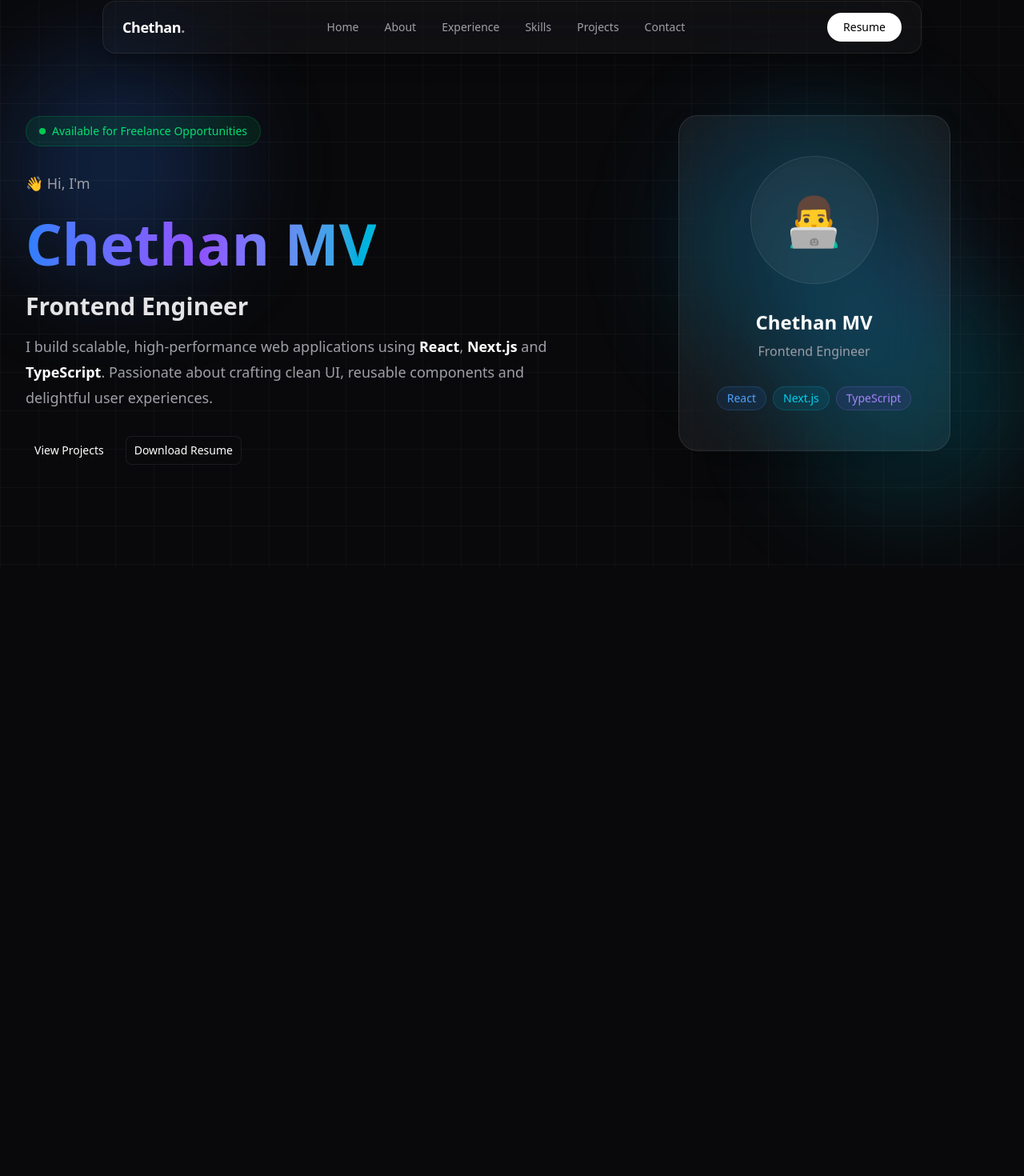
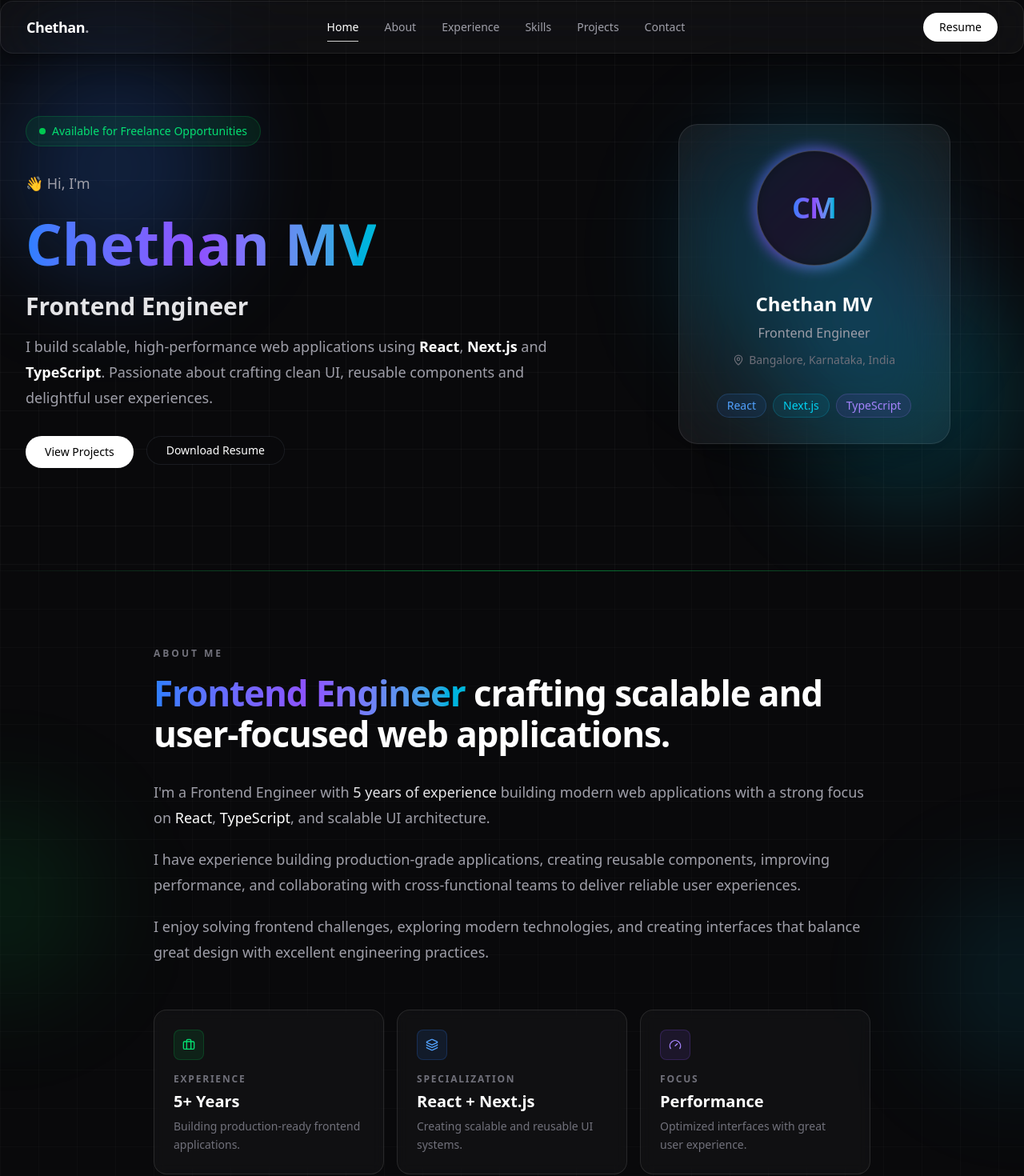
Before and after one commit to chethanmv-31/chethan-portfolio, a Next.js app: page / in a window 1280 px wide. Shown: the part 15-1485 px from the top of the page at 80% size. Before the commit the page ends 1108 px from the top, so only its background shows below. Built offline with nearby package versions, Linux system fonts and the light colour scheme.

Commit message:
added the about section and improved the hero and navbar

```diff
--- a/src/app/page.tsx
+++ b/src/app/page.tsx
@@ -1,14 +1,29 @@
 import { Navbar } from "@/components/sections/navbar/Navbar";
 import { Hero } from "@/components/sections/hero/Hero";
+import { About } from "@/components/sections/about/About";
+
+const sectionAnchors = [
+  "experience",
+  "skills",
+  "projects",
+  "contact",
+] as const;
 
 export default function Home() {
   return (
     <main className="min-h-screen bg-zinc-950 text-white">
       <Navbar />
       <Hero />
+      <About />
 
-      {/* Projects anchor: ensures "#projects" targets a real element */}
-      <section id="projects" className="min-h-[24rem] bg-transparent" />
+      {sectionAnchors.map((id) => (
+        <section
+          key={id}
+          id={id}
+          className="min-h-96 scroll-mt-28 bg-transparent"
+          aria-hidden
+        />
+      ))}
     </main>
   );
 }
--- /dev/null
+++ b/src/components/sections/about/About.tsx
@@ -0,0 +1,22 @@
+import { Container } from "@/components/common/Container";
+import { Section } from "@/components/common/Section";
+import { AboutContent } from "./AboutContent";
+import { AboutStats } from "./AboutStats";
+
+export function About() {
+  return (
+    <Section id="about" className="relative isolate scroll-mt-28 overflow-hidden">
+      <div className="absolute inset-x-0 top-0 h-px bg-gradient-to-r from-transparent via-green-500/60 to-transparent" />
+      <div className="absolute inset-0 -z-20 bg-[linear-gradient(to_right,#ffffff05_1px,transparent_1px),linear-gradient(to_bottom,#ffffff05_1px,transparent_1px)] bg-[size:48px_48px]" />
+      <div className="absolute -left-32 top-1/3 -z-10 h-64 w-64 rounded-full bg-green-500/10 blur-3xl" />
+      <div className="absolute -right-32 bottom-1/4 -z-10 h-64 w-64 rounded-full bg-cyan-500/10 blur-3xl" />
+
+      <Container>
+        <div className="mx-auto max-w-4xl space-y-14">
+          <AboutContent />
+          <AboutStats />
+        </div>
+      </Container>
+    </Section>
+  );
+}
--- /dev/null
+++ b/src/components/sections/about/AboutContent.tsx
@@ -0,0 +1,41 @@
+import { GradientText } from "@/components/common/GradientText";
+
+export function AboutContent() {
+  return (
+    <div className="space-y-8">
+      <div className="space-y-4">
+        <p className="text-xs font-semibold uppercase tracking-[0.25em] text-zinc-500">
+          About Me
+        </p>
+
+        <h2 className="text-3xl font-bold leading-tight tracking-tight text-white sm:text-4xl lg:text-[2.75rem] lg:leading-[1.15]">
+          <GradientText>Frontend Engineer</GradientText> crafting scalable
+          and user-focused web applications.
+        </h2>
+      </div>
+
+      <div className="space-y-5 text-base leading-7 text-zinc-400 sm:text-lg sm:leading-8">
+        <p>
+          I&apos;m a Frontend Engineer with{" "}
+          <span className="font-medium text-zinc-200">5 years of experience</span>{" "}
+          building modern web applications with a strong focus on{" "}
+          <span className="font-medium text-white">React</span>,{" "}
+          <span className="font-medium text-white">TypeScript</span>, and
+          scalable UI architecture.
+        </p>
+
+        <p>
+          I have experience building production-grade applications, creating
+          reusable components, improving performance, and collaborating with
+          cross-functional teams to deliver reliable user experiences.
+        </p>
+
+        <p>
+          I enjoy solving frontend challenges, exploring modern technologies,
+          and creating interfaces that balance great design with excellent
+          engineering practices.
+        </p>
+      </div>
+    </div>
+  );
+}
--- /dev/null
+++ b/src/components/sections/about/AboutStats.tsx
@@ -0,0 +1,73 @@
+import { Briefcase, Gauge, Layers } from "lucide-react";
+import { cn } from "@/lib/utils";
+
+const highlights = [
+  {
+    icon: Briefcase,
+    label: "Experience",
+    value: "5+ Years",
+    description: "Building production-ready frontend applications.",
+    glow: "from-green-500/20 to-emerald-500/5",
+    iconClass: "text-green-400",
+    iconBg: "bg-green-500/10 border-green-500/20",
+  },
+  {
+    icon: Layers,
+    label: "Specialization",
+    value: "React + Next.js",
+    description: "Creating scalable and reusable UI systems.",
+    glow: "from-blue-500/20 to-cyan-500/5",
+    iconClass: "text-blue-400",
+    iconBg: "bg-blue-500/10 border-blue-500/20",
+  },
+  {
+    icon: Gauge,
+    label: "Focus",
+    value: "Performance",
+    description: "Optimized interfaces with great user experience.",
+    glow: "from-violet-500/20 to-purple-500/5",
+    iconClass: "text-violet-400",
+    iconBg: "bg-violet-500/10 border-violet-500/20",
+  },
+] as const;
+
+export function AboutStats() {
+  return (
+    <div className="grid gap-4 sm:grid-cols-3">
+      {highlights.map((item) => (
+        <div
+          key={item.label}
+          className="group relative overflow-hidden rounded-2xl border border-white/10 bg-white/[0.03] p-6 backdrop-blur-sm transition-colors hover:border-white/20 hover:bg-white/[0.05]"
+        >
+          <div
+            className={cn(
+              "pointer-events-none absolute inset-0 bg-gradient-to-br opacity-0 transition-opacity group-hover:opacity-100",
+              item.glow
+            )}
+          />
+
+          <div className="relative space-y-4">
+            <div
+              className={cn(
+                "inline-flex rounded-lg border p-2.5",
+                item.iconBg
+              )}
+            >
+              <item.icon className={cn("h-4 w-4", item.iconClass)} />
+            </div>
+
+            <div className="space-y-1.5">
+              <p className="text-xs font-semibold uppercase tracking-[0.15em] text-zinc-500">
+                {item.label}
+              </p>
+              <p className="text-xl font-bold text-white">{item.value}</p>
+              <p className="text-sm leading-relaxed text-zinc-500">
+                {item.description}
+              </p>
+            </div>
+          </div>
+        </div>
+      ))}
+    </div>
+  );
+}
--- a/src/components/sections/hero/Hero.tsx
+++ b/src/components/sections/hero/Hero.tsx
@@ -5,7 +5,7 @@ import { HeroImage } from "./HeroImage";
 
 export function Hero() {
   return (
-    <Section className="relative isolate overflow-hidden pt-36 pb-24 lg:pt-40 lg:pb-32">
+    <Section id="home" className="relative isolate scroll-mt-28 overflow-hidden pt-36 pb-24 lg:pt-40 lg:pb-32">
       {/* Background Grid */}
       <div className="absolute inset-0 -z-20 bg-[linear-gradient(to_right,#ffffff08_1px,transparent_1px),linear-gradient(to_bottom,#ffffff08_1px,transparent_1px)] bg-[size:48px_48px]" />
       {/* Background Glow */}
--- a/src/components/sections/hero/HeroActions.tsx
+++ b/src/components/sections/hero/HeroActions.tsx
@@ -8,26 +8,31 @@ const resumeHref = SITE_CONFIG.resume;
 export function HeroActions() {
   return (
     <div className="flex flex-wrap gap-4">
-      {projectsHref ? (
-        <a href={projectsHref} className={cn(buttonVariants({ variant: "ghost", size: "lg" }))}>
-          View Projects
-        </a>
-      ) : (
-        <span className={cn(buttonVariants({variant: "ghost",  size: "lg" }))}>
-          View Projects
-        </span>
-      )}
+      <a
+        href={projectsHref}
+        className="rounded-full bg-white px-6 py-2.5 text-sm font-medium text-black transition duration-300 hover:bg-zinc-200"
+      >
+        View Projects
+      </a>
 
       {resumeHref ? (
         <a
           href={resumeHref}
           download
-          className={cn(buttonVariants({ variant: "outline", size: "lg" }))}
+          className={cn(
+            buttonVariants({ variant: "outline", size: "lg" }),
+            "rounded-full px-6"
+          )}
         >
           Download Resume
         </a>
       ) : (
-        <span className={cn(buttonVariants({ variant: "outline", size: "lg" }))}>
+        <span
+          className={cn(
+            buttonVariants({ variant: "outline", size: "lg" }),
+            "rounded-full px-6"
+          )}
+        >
           Download Resume
         </span>
       )}
--- a/src/components/sections/hero/HeroImage.tsx
+++ b/src/components/sections/hero/HeroImage.tsx
@@ -1,33 +1,62 @@
+import { MapPin } from "lucide-react";
+import { GradientText } from "@/components/common/GradientText";
+import { SITE_CONFIG } from "@/constants/site";
+
+const techStack = [
+  { name: "React", className: "border-blue-400/20 bg-blue-500/10 text-blue-400" },
+  { name: "Next.js", className: "border-cyan-400/20 bg-cyan-500/10 text-cyan-400" },
+  {
+    name: "TypeScript",
+    className: "border-violet-400/20 bg-violet-500/10 text-violet-400",
+  },
+] as const;
+
+function getInitials(name: string) {
+  return name
+    .split(" ")
+    .map((part) => part[0])
+    .join("")
+    .slice(0, 2)
+    .toUpperCase();
+}
+
 export function HeroImage() {
+  const initials = getInitials(SITE_CONFIG.name);
+
   return (
     <div className="relative flex justify-center animate-float">
       <div className="absolute h-80 w-80 rounded-full bg-gradient-to-br from-blue-500/20 via-cyan-500/20 to-violet-500/20 blur-3xl" />
 
-      <div className="relative flex h-[420px] w-[340px] flex-col items-center justify-center rounded-3xl border border-white/10 bg-white/[0.06] p-8 shadow-2xl shadow-black/30 backdrop-blur-2xl backdrop-saturate-150">
-        <div className="flex h-40 w-40 items-center justify-center rounded-full border border-white/10 bg-white/[0.05] text-6xl shadow-inner">
-          👨‍💻
+      <div className="relative flex w-full max-w-[340px] flex-col items-center rounded-3xl border border-white/10 bg-white/[0.06] p-8 shadow-2xl shadow-black/30 backdrop-blur-2xl backdrop-saturate-150">
+        <div className="relative">
+          <div className="absolute -inset-1 rounded-full bg-gradient-to-br from-blue-500 via-violet-500 to-cyan-500 opacity-60 blur-sm" />
+          <div className="relative flex h-36 w-36 items-center justify-center rounded-full border border-white/20 bg-zinc-950/80">
+            <span className="text-4xl font-bold tracking-tight">
+              <GradientText>{initials}</GradientText>
+            </span>
+          </div>
         </div>
 
-        <h3 className="mt-8 text-2xl font-bold text-white">
-          Chethan MV
-        </h3>
+        <h3 className="mt-8 text-2xl font-bold text-white">{SITE_CONFIG.name}</h3>
 
-        <p className="mt-2 text-zinc-400">
-          Frontend Engineer
-        </p>
+        <p className="mt-2 text-zinc-400">{SITE_CONFIG.title}</p>
+
+        {SITE_CONFIG.location ? (
+          <p className="mt-3 flex items-center gap-1.5 text-sm text-zinc-500">
+            <MapPin className="h-3.5 w-3.5 shrink-0" />
+            {SITE_CONFIG.location}
+          </p>
+        ) : null}
 
         <div className="mt-8 flex flex-wrap justify-center gap-2">
-          <span className="rounded-full border border-blue-400/20 bg-blue-500/10 px-3 py-1 text-sm text-blue-400">
-            React
-          </span>
-
-          <span className="rounded-full border border-cyan-400/20 bg-cyan-500/10 px-3 py-1 text-sm text-cyan-400">
-            Next.js
-          </span>
-
-          <span className="rounded-full border border-violet-400/20 bg-violet-500/10 px-3 py-1 text-sm text-violet-400">
-            TypeScript
-          </span>
+          {techStack.map((tech) => (
+            <span
+              key={tech.name}
+              className={`rounded-full border px-3 py-1 text-sm ${tech.className}`}
+            >
+              {tech.name}
+            </span>
+          ))}
         </div>
       </div>
     </div>
--- a/src/components/sections/navbar/MobileMenu.tsx
+++ b/src/components/sections/navbar/MobileMenu.tsx
@@ -2,16 +2,7 @@
 
 import { useState } from "react";
 import Link from "next/link";
-import { SITE_CONFIG } from "@/constants/site";
-
-const navItems = [
-  { name: "Home", href: "#home" },
-  { name: "About", href: "#about" },
-  { name: "Experience", href: "#experience" },
-  { name: "Skills", href: "#skills" },
-  { name: "Projects", href: "#projects" },
-  { name: "Contact", href: "#contact" },
-];
+import { NAV_LINKS, SITE_CONFIG } from "@/constants/site";
 
 export function MobileMenu() {
   const [open, setOpen] = useState(false);
@@ -56,9 +47,9 @@ export function MobileMenu() {
         }`}
       >
         <div className="flex flex-col gap-5">
-          {navItems.map((item, index) => (
+          {NAV_LINKS.map((item, index) => (
             <Link
-              key={item.name}
+              key={item.label}
               href={item.href}
               onClick={() => setOpen(false)}
               tabIndex={open ? 0 : -1}
@@ -71,7 +62,7 @@ export function MobileMenu() {
                 transitionDelay: open ? `${index * 50}ms` : "0ms",
               }}
             >
-              {item.name}
+              {item.label}
             </Link>
           ))}
         </div>
--- a/src/components/sections/navbar/NavLinks.tsx
+++ b/src/components/sections/navbar/NavLinks.tsx
@@ -1,26 +1,67 @@
+"use client";
+
 import Link from "next/link";
+import { useEffect, useState } from "react";
+import { NAV_LINKS } from "@/constants/site";
+import { cn } from "@/lib/utils";
 
-const navItems = [
-  "Home",
-  "About",
-  "Experience",
-  "Skills",
-  "Projects",
-  "Contact",
-];
+const sectionIds = NAV_LINKS.map((item) => item.href.slice(1));
 
 export function NavLinks() {
+  const [activeSection, setActiveSection] = useState("home");
+
+  useEffect(() => {
+    const visibleSections = new Set<string>();
+
+    const observer = new IntersectionObserver(
+      (entries) => {
+        entries.forEach((entry) => {
+          if (entry.isIntersecting) {
+            visibleSections.add(entry.target.id);
+          } else {
+            visibleSections.delete(entry.target.id);
+          }
+        });
+
+        const active = sectionIds.find((id) => visibleSections.has(id));
+        if (active) {
+          setActiveSection(active);
+        }
+      },
+      { rootMargin: "-20% 0px -65% 0px", threshold: 0 }
+    );
+
+    sectionIds.forEach((id) => {
+      const element = document.getElementById(id);
+      if (element) {
+        observer.observe(element);
+      }
+    });
+
+    return () => observer.disconnect();
+  }, []);
+
   return (
     <div className="hidden items-center gap-8 md:flex">
-      {navItems.map((item) => (
-        <Link
-          key={item}
-          href={item === "Home" ? "#home" : `#${item.toLowerCase()}`}
-          className="relative text-sm font-medium text-zinc-400 transition-colors duration-300 hover:text-white after:absolute after:-bottom-2 after:left-0 after:h-px after:w-0 after:bg-white/60 after:transition-all after:duration-300 hover:after:w-full"
-        >
-          {item}
-        </Link>
-      ))}
+      {NAV_LINKS.map((item) => {
+        const sectionId = item.href.slice(1);
+        const isActive = activeSection === sectionId;
+
+        return (
+          <Link
+            key={item.label}
+            href={item.href}
+            className={cn(
+              "relative text-sm font-medium transition-colors duration-300 after:absolute after:-bottom-2 after:left-0 after:h-px after:transition-all after:duration-300",
+              isActive
+                ? "text-white after:w-full after:bg-white/80"
+                : "text-zinc-400 hover:text-white after:w-0 after:bg-white/60 hover:after:w-full"
+            )}
+          >
+            {item.label}
+          </Link>
+        );
+      })}
     </div>
   );
 }
--- a/src/components/sections/navbar/Navbar.tsx
+++ b/src/components/sections/navbar/Navbar.tsx
@@ -10,9 +10,9 @@ export function Navbar() {
 
   return (
     <header className="fixed left-0 right-0 top-0 z-50">
-      <nav className="mx-4 mt-4 flex items-center justify-between rounded-2xl border border-white/[0.08] bg-white/[0.03] px-5 py-3.5 shadow-xl shadow-black/20 backdrop-blur-2xl backdrop-saturate-150 sm:mx-6 lg:mx-auto lg:max-w-5xl lg:px-6">
+      <nav className="mx-4 mt-4 flex items-center justify-between rounded-2xl border border-white/[0.08] bg-white/[0.03] px-5 py-3.5 shadow-xl shadow-black/20 backdrop-blur-2xl backdrop-saturate-150 sm:mx-6 lg:mx-auto lg:max-w-7xl lg:px-8">
         <Link
-          href="/"
+          href="#home"
           className="text-lg font-semibold tracking-tight text-white"
         >
           Chethan<span className="text-zinc-400">.</span>
--- a/src/constants/site.ts
+++ b/src/constants/site.ts
@@ -53,24 +53,10 @@ export const SITE_CONFIG = {
 } as const;
 
 export const NAV_LINKS = [
-  {
-    label: "Home",
-    href: "#home",
-  },
-  {
-    label: "About",
-    href: "#about",
-  },
-  {
-    label: "Experience",
-    href: "#experience",
-  },
-  {
-    label: "Projects",
-    href: "#projects",
-  },
-  {
-    label: "Contact",
-    href: "#contact",
-  },
+  { label: "Home", href: "#home" },
+  { label: "About", href: "#about" },
+  { label: "Experience", href: "#experience" },
+  { label: "Skills", href: "#skills" },
+  { label: "Projects", href: "#projects" },
+  { label: "Contact", href: "#contact" },
 ] as const;
```
